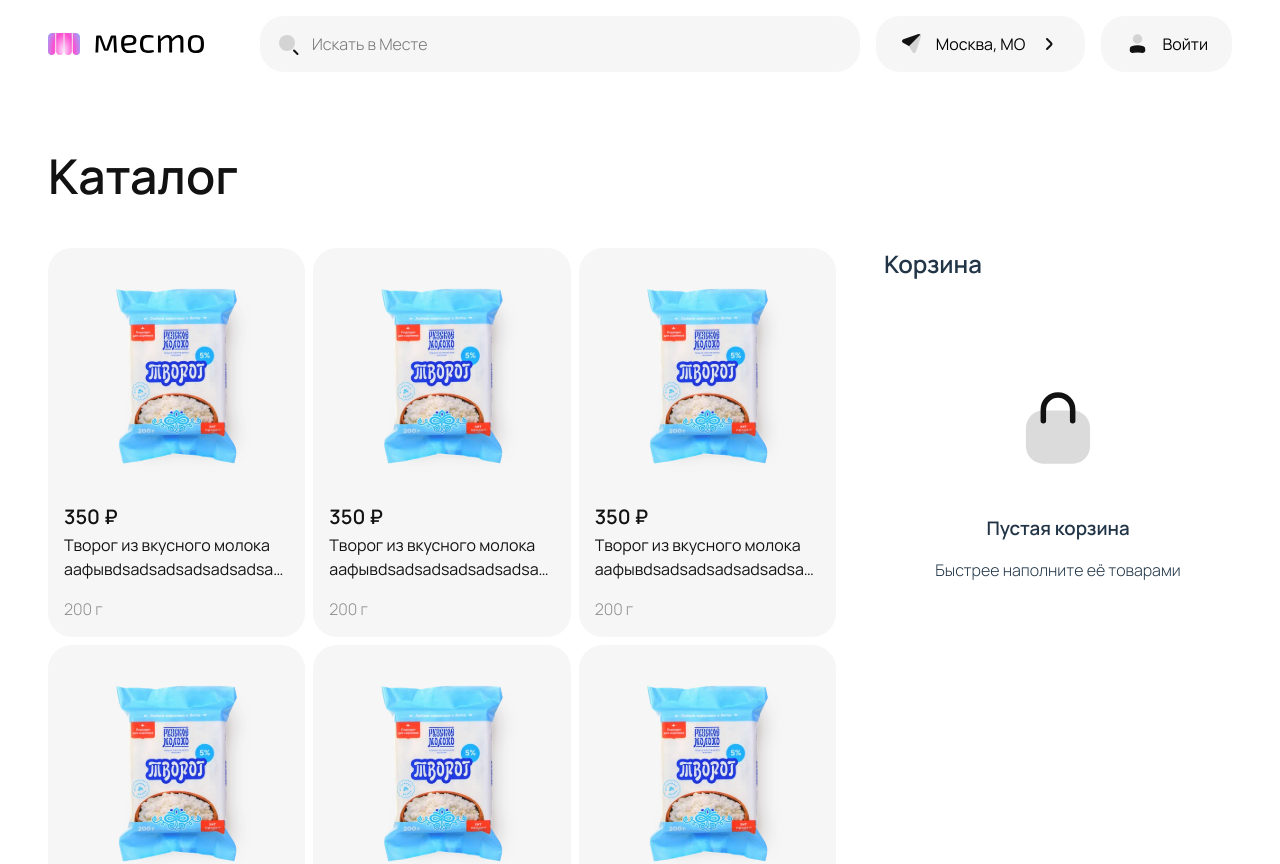
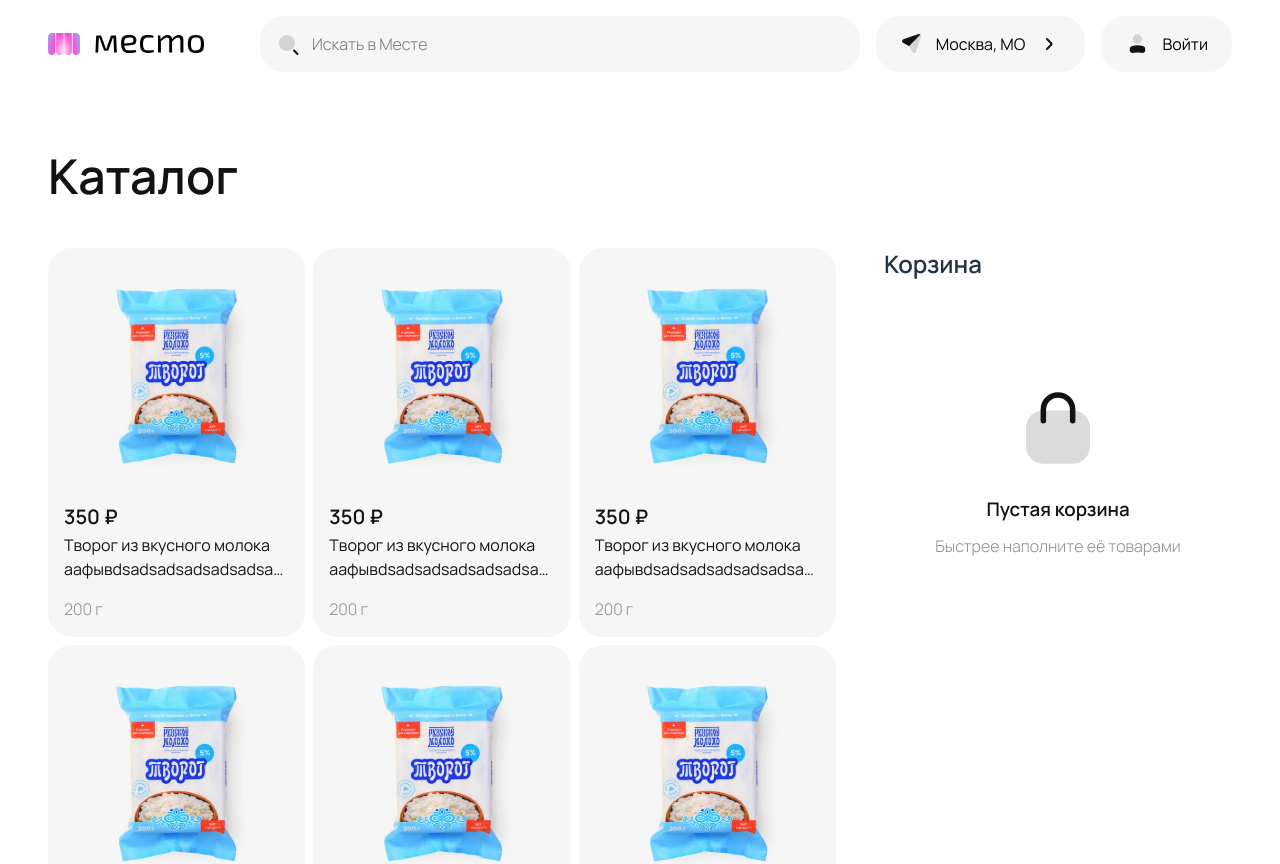
Before and after one commit to OfficialEvsty/market_web_client, a React (Vite) app: page / in a window 1280 px wide. Shown: the top 864 px of the page. Built offline with nearby package versions, Linux system fonts and the light colour scheme.

Commit message:
card hotfix

```diff
--- a/src/styles/pages/product-placement.css
+++ b/src/styles/pages/product-placement.css
@@ -13,6 +13,21 @@ h1 {
     font-size: 24px;
     font-weight: 600;
     line-height: 32px;
+}
+
+.card-info>p {
+    font-size: 16px;
+    font-weight: 400;
+    line-height: 24px;
+    padding: 0;
+    margin: 0;
+    color: var(--secondary-font);
+}
+
+.card-info>h3 {
+    color: var(--primary-font);
+    padding: 0;
+    margin: 0;
 }
 
 .prod-wrapper {
@@ -55,7 +70,7 @@ h1 {
 
 .card-info {
     gap: 12px;
-    display: block;
+    display: grid;
     text-wrap: nowrap;
     text-align: center;
 }
```
